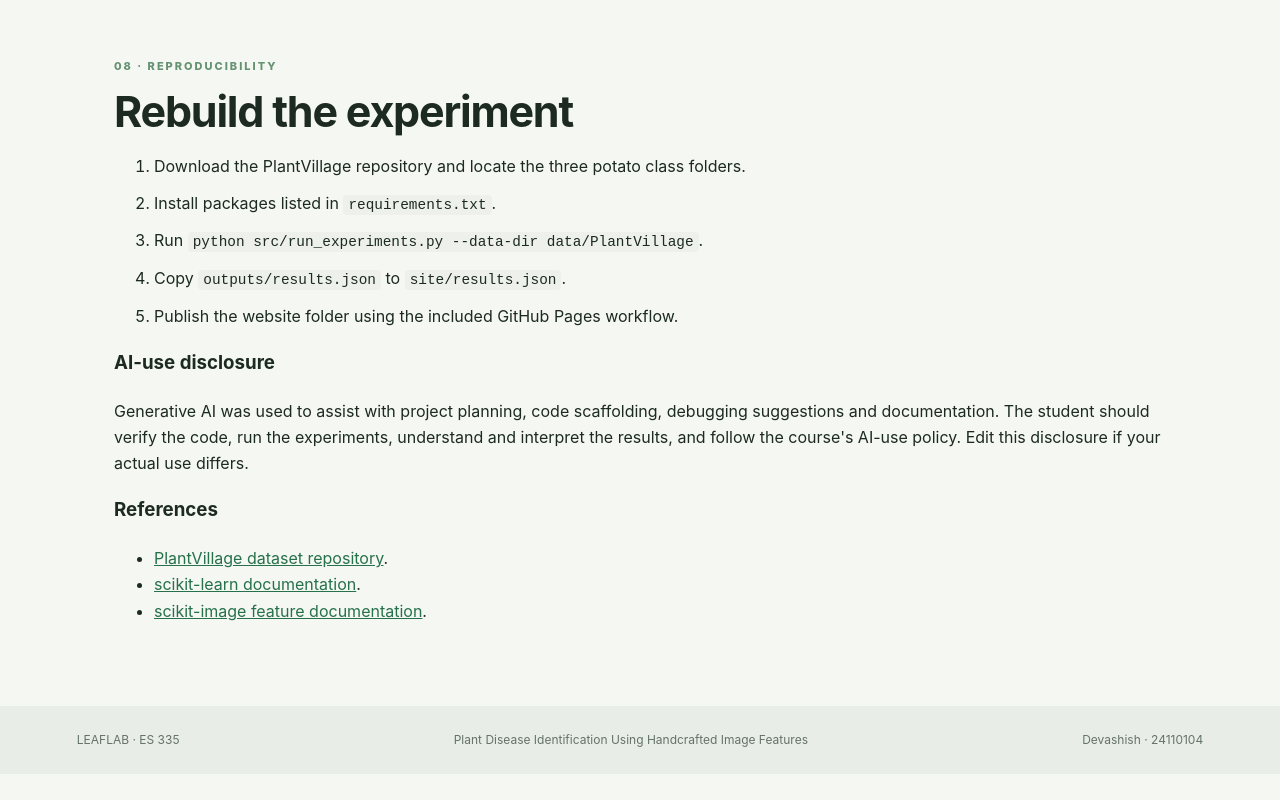
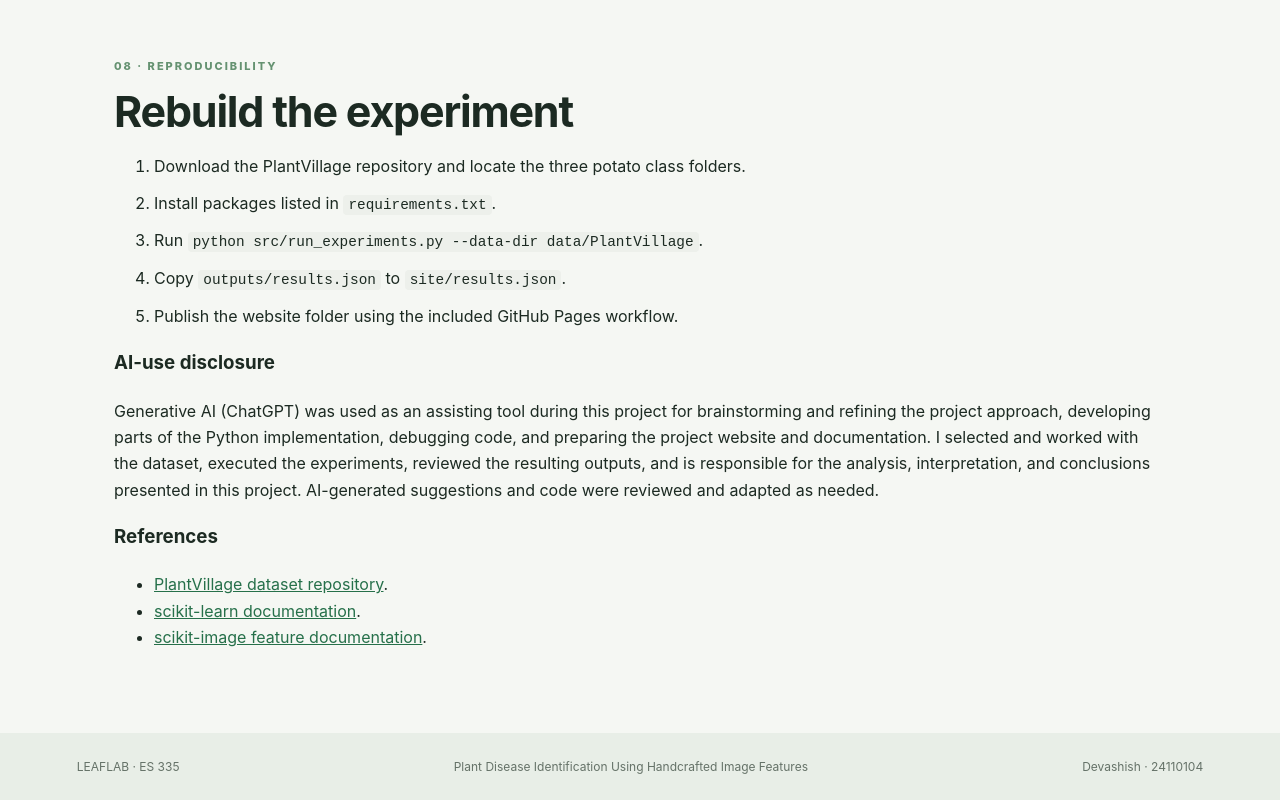
Before and after one commit to Devashish1311/Plant_Disease_Final_Reviewed, a plain HTML site: page site/index.html in a window 1280 px wide. Shown: the part 6400-7200 px from the top of the page. Before the commit the page ends 7174 px from the top, so only its background shows below. Drawn offline with Linux system fonts and the light colour scheme.

Commit message:
Update index.html

```diff
--- a/site/index.html
+++ b/site/index.html
@@ -105,7 +105,8 @@
 <section id="reproducibility" class="section">
   <p class="eyebrow">08 · REPRODUCIBILITY</p><h2>Rebuild the experiment</h2>
   <ol class="rebuild"><li>Download the PlantVillage repository and locate the three potato class folders.</li><li>Install packages listed in <code>requirements.txt</code>.</li><li>Run <code>python src/run_experiments.py --data-dir data/PlantVillage</code>.</li><li>Copy <code>outputs/results.json</code> to <code>site/results.json</code>.</li><li>Publish the website folder using the included GitHub Pages workflow.</li></ol>
-  <h3>AI-use disclosure</h3><p>Generative AI was used to assist with project planning, code scaffolding, debugging suggestions and documentation. The student should verify the code, run the experiments, understand and interpret the results, and follow the course's AI-use policy. Edit this disclosure if your actual use differs.</p>
+  <h3>AI-use disclosure</h3><p>Generative AI (ChatGPT) was used as an assisting tool during this project for brainstorming and refining the project approach, developing parts of the Python implementation, debugging code, and preparing the project website and documentation. I selected and worked with the dataset, executed the experiments, reviewed the resulting outputs, and is responsible for the analysis, interpretation, and conclusions presented in this project. AI-generated suggestions and code were reviewed and adapted as needed.
+</p>
   <h3>References</h3><ul><li><a href="https://github.com/spMohanty/PlantVillage-Dataset" target="_blank" rel="noopener">PlantVillage dataset repository</a>.</li><li><a href="https://scikit-learn.org/stable/" target="_blank" rel="noopener">scikit-learn documentation</a>.</li><li><a href="https://scikit-image.org/docs/stable/api/skimage.feature.html" target="_blank" rel="noopener">scikit-image feature documentation</a>.</li></ul>
 </section>
 </main>
```
